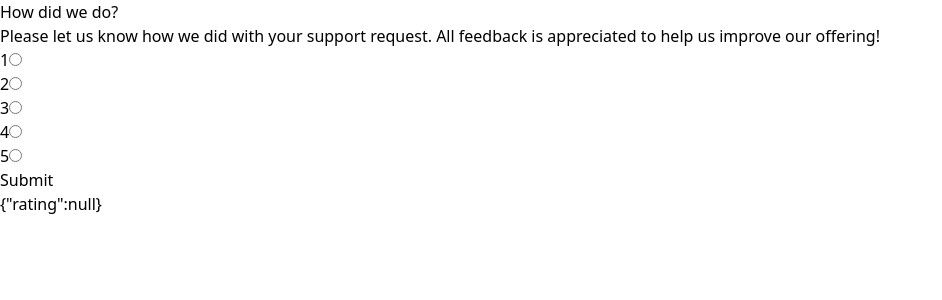
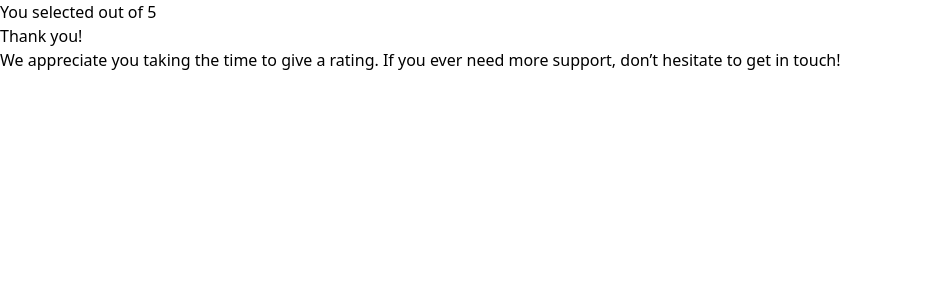
Before and after one commit to myrteza-labi/interactive-rating-component, a React (Create React App) app: page / in a window 1280 px wide. Both pictures are taken after a click on the input 26 px from the left and 180 px from the top of the page. Shown: the top 300 px of the page, without its empty margins (0-942 px from the left). Built offline with nearby package versions, Linux system fonts and the light colour scheme.

Commit message:
fonctionnal frontend done

```diff
--- a/src/App copy.js
+++ /dev/null
@@ -1,41 +0,0 @@
-import { useForm } from "react-hook-form";
-import React, { useState } from 'react';
-
-const App = () => {
-  const { register, handleSubmit } = useForm();
-  const [data, setData] = useState();
-
-  return (
-    <div className="">
-    <div className=""></div>
-    <h1>How did we do?</h1>
-    <p>
-      Please let us know how we did with your support request.
-      All feedback is appreciated to help us improve our offering!
-    </p>
-    <form onSubmit={handleSubmit((data) => setData(JSON.stringify(data)))}>
-      <div>
-        <input type="radio" {...register("rating")} value="1" name="rating"/>
-      </div>
-      <div>
-        <input type="radio" {...register("rating")} value="2" name="rating"/>
-      </div>
-      <div>
-        <input type="radio" {...register("rating")} value="3" name="rating"/>
-      </div>
-      <div>
-        <input type="radio" {...register("rating")} value="4" name="rating"/>
-      </div>
-      <div>
-        <input type="radio" {...register("rating")} value="5" name="rating"/>
-      </div>
-      <input type="submit"/>
-    </form>
-    <div>
-      {data}
-    </div>
-    </div>
-  )
-}
-
-export default App;
--- a/src/App.js
+++ b/src/App.js
@@ -1,6 +1,6 @@
 import { useForm } from "react-hook-form";
 import React, { useState } from 'react';
-import { map } from 'ramda';
+import { map, isEmpty } from 'ramda';
 
 const ratingValue = ["1", "2", "3", "4", "5"];
 
@@ -9,11 +9,22 @@ const App = () => {
   const [data, setData] = useState([]);
 
   const onSubmit = (formData) => {
-    setData(JSON.stringify(formData));
+    setData(formData);
   };
 
-  return (
-    <div className="">
+  const successUi = <>
+    <img src="" alt=""/>
+    <div>
+      <p>You selected {data.rating} out of {ratingValue.length}</p>
+    </div>
+    <h1>Thank you!</h1>
+    <p>
+      We appreciate you taking the time to give a rating.
+      If you ever need more support, don’t hesitate to get in touch!
+    </p>
+  </>
+
+  const ratingUi = <div className="">
   <div className=""></div>
   <h1>How did we do?</h1>
   <p>
@@ -31,10 +42,11 @@ const App = () => {
     <input type="submit" />
   </form>
   <div>
-        {data}
   </div>
 </div>
-  )
+
+  return isEmpty(data) ? ratingUi : successUi;
+
 }
 
 export default App;
```
Lines whose indentation alone changed are shown as unchanged.
